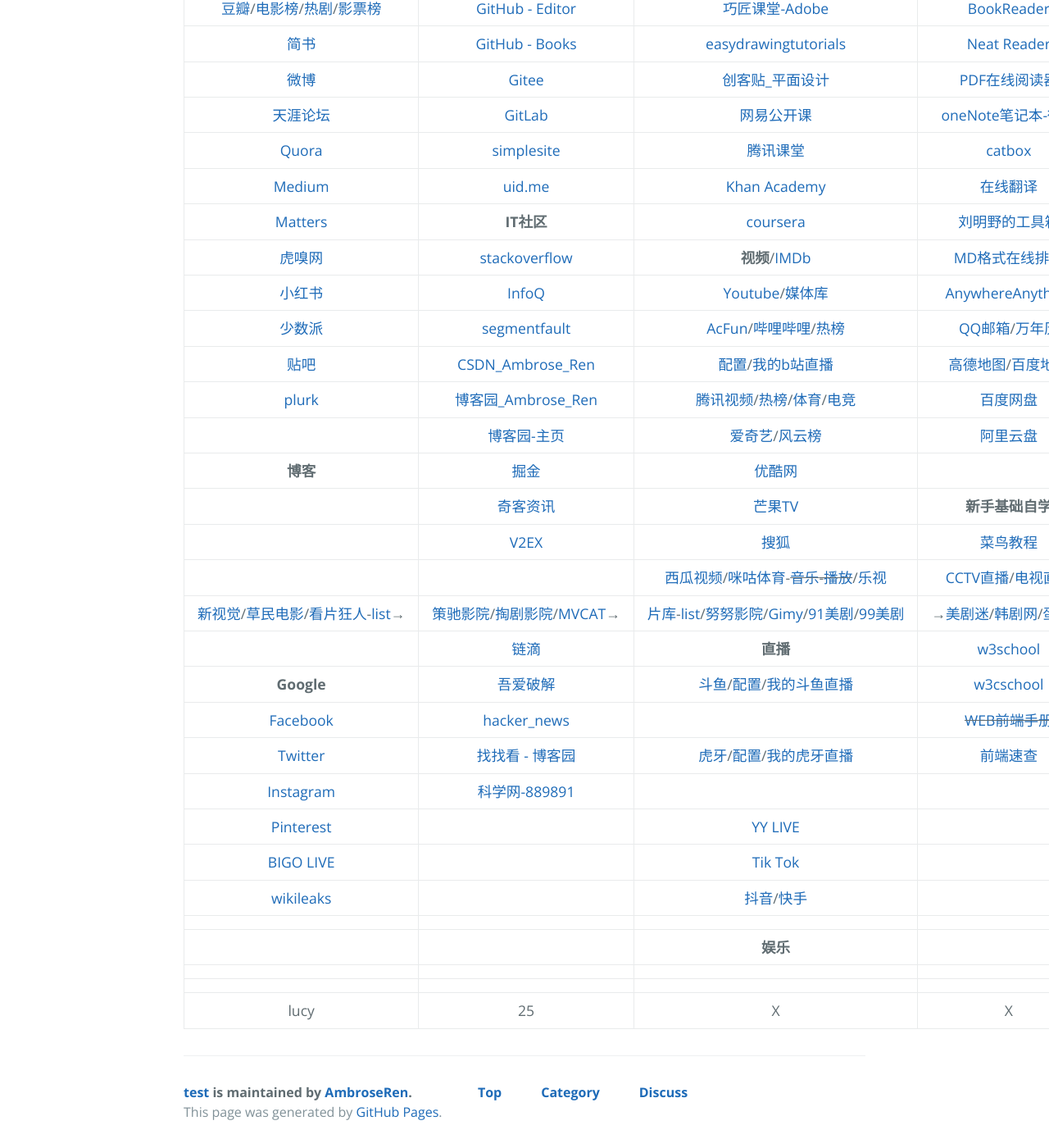
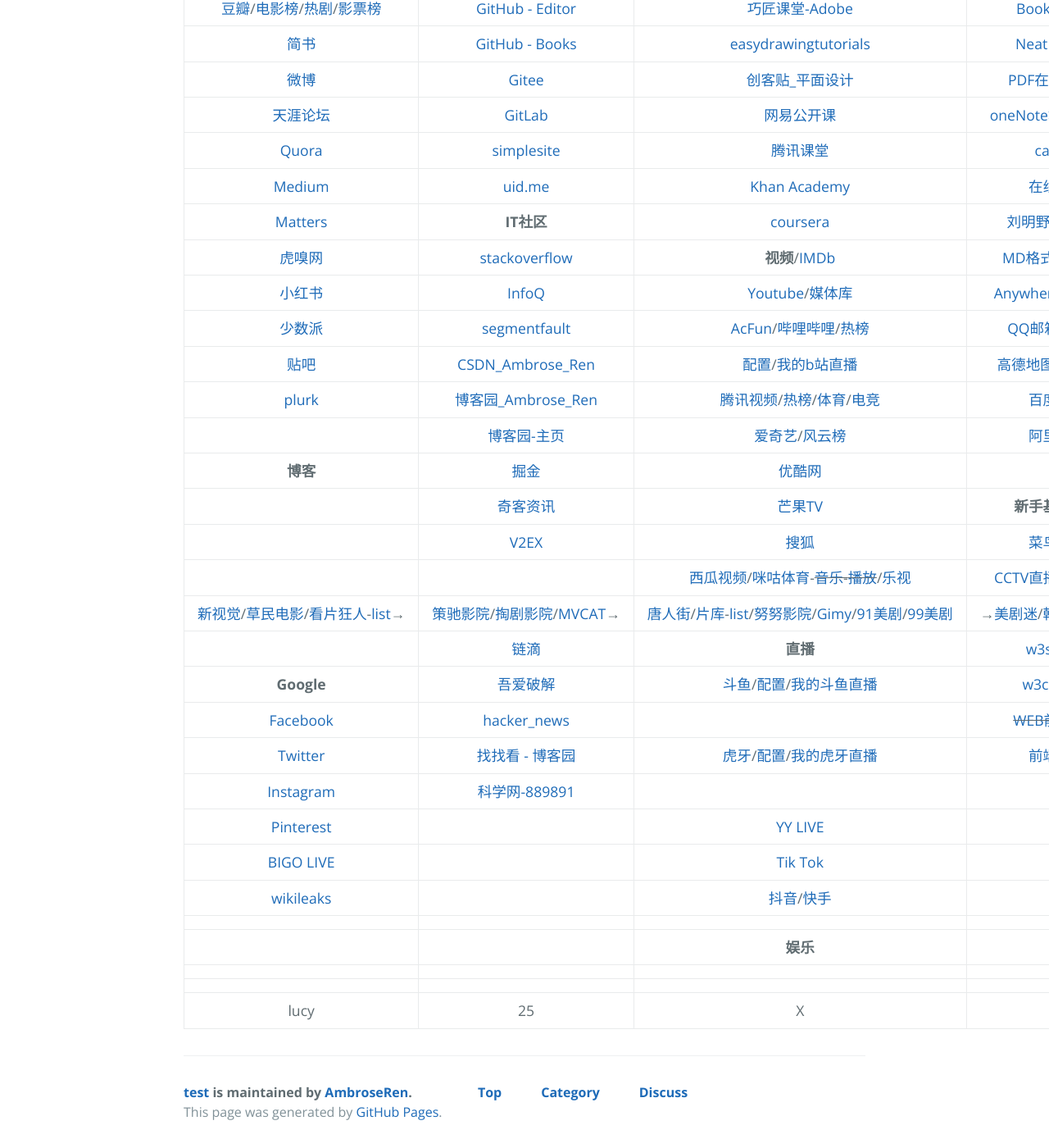
Before and after one commit to AmbroseRen/test, a Jekyll site: the page built from navigation.md, in a window 1280 px wide and 1400 px high, scrolled down 492 px. Shown: the whole window at 82% size. Built offline with Jekyll 4.4.1, drawn with Linux system fonts in a browser that asks for light colours; our own code applies the rules of GitHub Pages for plain Markdown files; the repository's description, which GitHub fills in, is left out.

Commit message:
Update navigation.md

```diff
--- a/navigation.md
+++ b/navigation.md
@@ -30,7 +30,7 @@
 | []() | [奇客资讯](https://www.solidot.org/) | [芒果TV](https://i.mgtv.com/my/looklist) | __新手基础自学__ |
 | []() | [V2EX](https://www.v2ex.com/?tab=tech) | [搜狐](https://my.tv.sohu.com/i/bookmark) | [菜鸟教程](https://www.runoob.com/) |
 | []() | []() | [西瓜视频](https://www.ixigua.com/my/favorite)/[咪咕体育](https://www.miguvideo.com/mgs/website/prd/personalCenter.html#/collect)-~~[音乐](https://music.migu.cn/v3/my/playlist)-[播放](https://music.migu.cn/v3/music/player/audio)~~/[乐视](http://i.le.com/playrecord#favorite) | [CCTV直播](https://tv.cctv.com/live/)/[电视直播](http://www.hao5.net/) |
-| [新视觉](https://www.ixinshijue.com/)/[草民电影](https://www.cmdy555.com/)/[看片狂人](https://www.kpkuang.com/)-[list](https://listed.to/p/l1PbMlAK7g)→ | [策驰影院](http://www.cechiyy5.com/)/[掏剧影院](https://www.taojuyb.com/)/[MVCAT](https://www.mvcat.com/)→ | [片库](https://www.mypianku.net/)-[list](https://www.pianku.tv/)/[努努影院](https://www.nunuyy.cc/)/[Gimy](https://gimy.app/)/[91美剧](https://91mjw.com/)/[99美剧](https://www.99meiju.org/) | →[美剧迷](https://www.meijumi.net/)/[韩剧网](https://www.tvn.cc/)/[蛋蛋赞](https://www.dandanzan.cc/) |
+| [新视觉](https://www.ixinshijue.com/)/[草民电影](https://www.cmdy555.com/)/[看片狂人](https://www.kpkuang.com/)-[list](https://listed.to/p/l1PbMlAK7g)→ | [策驰影院](http://www.cechiyy5.com/)/[掏剧影院](https://www.taojuyb.com/)/[MVCAT](https://www.mvcat.com/)→ | [唐人街](https://www.tangrenjie.tv/)/[片库](https://www.mypianku.net/)-[list](https://www.pianku.tv/)/[努努影院](https://www.nunuyy.cc/)/[Gimy](https://gimy.app/)/[91美剧](https://91mjw.com/)/[99美剧](https://www.99meiju.org/) | →[美剧迷](https://www.meijumi.net/)/[韩剧网](https://www.tvn.cc/)/[蛋蛋赞](https://www.dandanzan.cc/) |
 | []() | [链滴](https://ld246.com/) | __直播__ | [w3school](https://www.w3school.com.cn/) |
 | __Google__ | [吾爱破解](https://www.52pojie.cn/) | [斗鱼](https://www.douyu.com/directory/myFollow)/[配置](https://mp.douyu.com/live/main)/[我的斗鱼直播](https://www.douyu.com/10150268) | [w3cschool](https://www.w3cschool.cn/) |
 | [Facebook](https://www.facebook.com/) | [hacker_news](https://news.ycombinator.com/) | []() | ~~[WEB前端手册](#)~~ |
```
